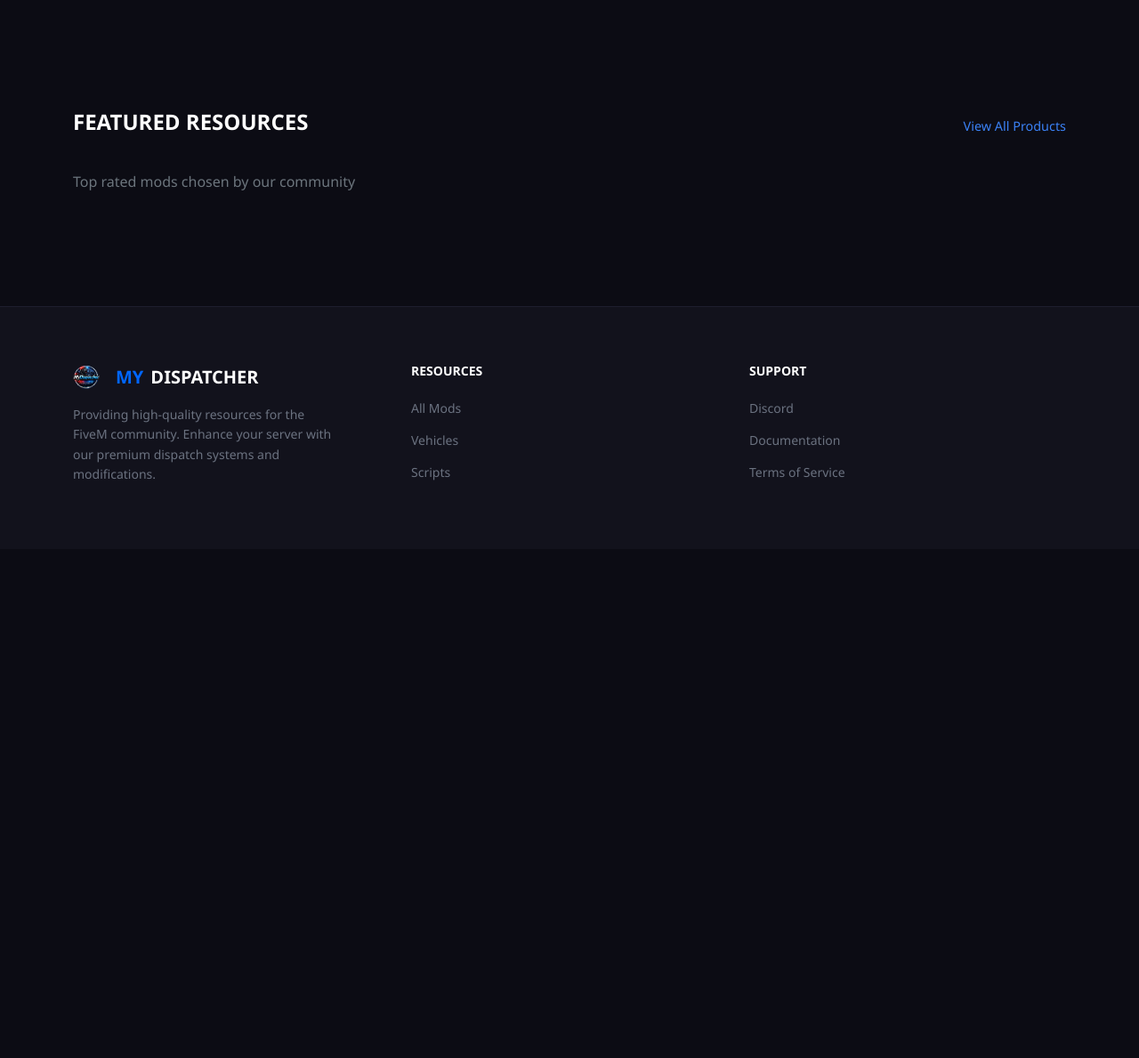
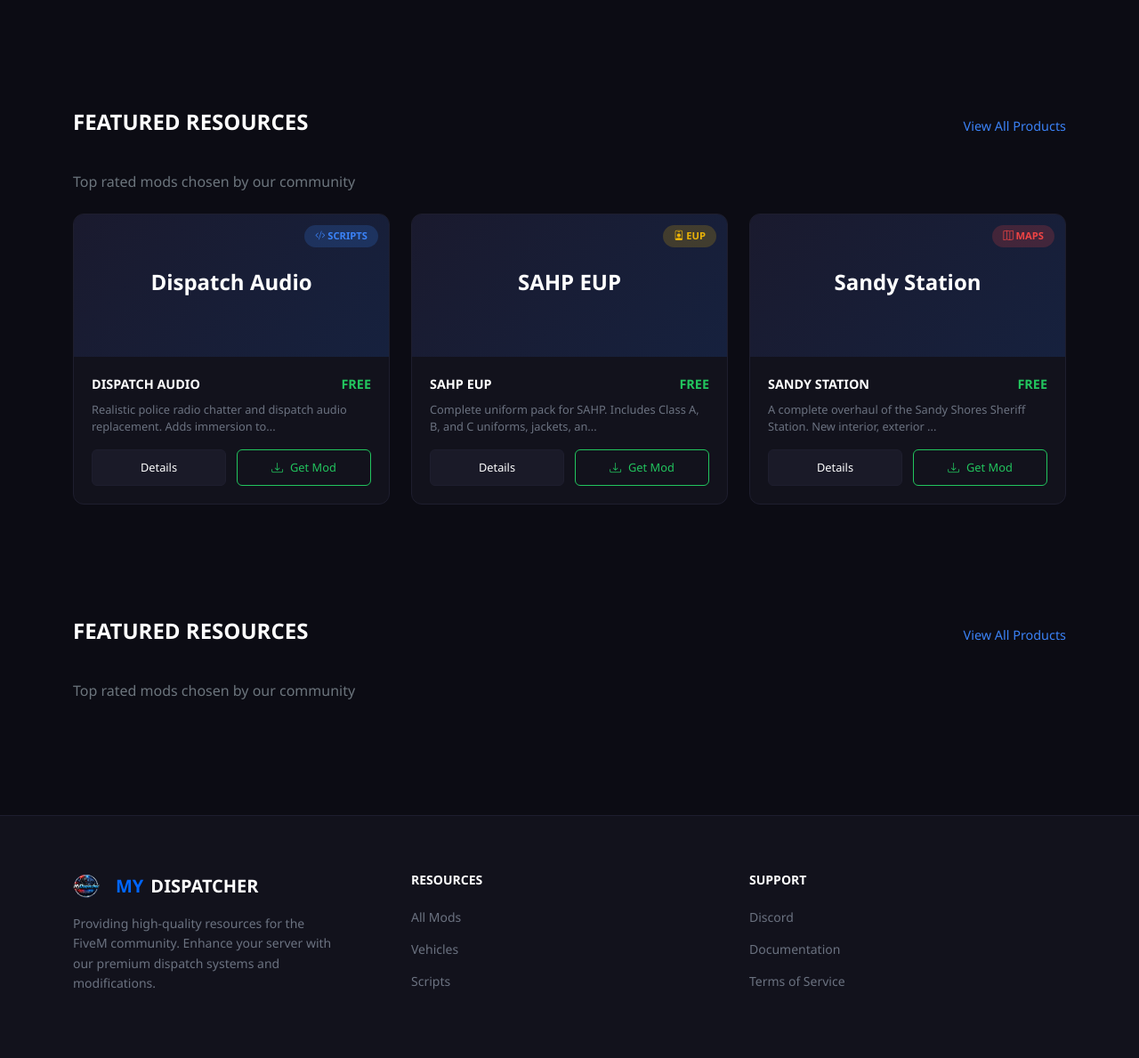
Before and after one commit to mydispatcher/HTML-CSS-JS-Static-14, a Flask app: page / in a window 1280 px wide. Shown: the part 910-2099 px from the top of the page at 89% size. Before the commit the page ends 1450 px from the top, so only its background shows below. Run offline with Flask 3, Linux system fonts and the light colour scheme.

Commit message:
Update website structure to integrate shop browsing and featured content sections
Modify templates/index.html to include new sections for featured mods and shop browsing, update stat counter IDs, and adjust the "Browse Shop" button functionality to use JavaScript for section display.

Replit-Commit-Author: Agent
Replit-Commit-Session-Id: 2e5dc667-7d2d-4ea1-bee2-7a1b9d557894
Replit-Commit-Checkpoint-Type: intermediate_checkpoint
Replit-Commit-Event-Id: 82cf634f-a6db-4d9a-ba97-b9bb18759204
Replit-Commit-Screenshot-Url: https://storage.googleapis.com/screenshot-production-us-central1/1b667ef4-44ef-415b-8cb1-04541bb89e4b/2e5dc667-7d2d-4ea1-bee2-7a1b9d557894/n2nmU2r
Replit-Helium-Checkpoint-Created: true

```diff
--- a/templates/index.html
+++ b/templates/index.html
@@ -577,7 +577,7 @@
                     The ultimate source for high-quality dispatch systems, EUP packs, and scripts for your FiveM server.
                 </p>
                 <div class="d-flex gap-3 justify-content-center mt-4">
-                    <a href="{{ url_for('browse') }}" class="btn btn-primary btn-lg">
+                    <a href="#" onclick="showSection('browse'); return false;" class="btn btn-primary btn-lg">
                         Browse Shop <i class="bi bi-chevron-right"></i>
                     </a>
                 </div>
@@ -592,7 +592,7 @@
                             <div class="stat-icon blue">
                                 <i class="bi bi-box-seam"></i>
                             </div>
-                            <div class="stat-number blue counter" id="stat-mods-count" data-target="{{ latest_mods|length if latest_mods else 0 }}">0</div>
+                            <div class="stat-number blue counter" id="stat-mods" data-target="{{ mods|length if mods else 0 }}">0</div>
                             <div class="text-secondary">Total Mods</div>
                         </div>
                     </div>
@@ -601,7 +601,7 @@
                             <div class="stat-icon red">
                                 <i class="bi bi-people"></i>
                             </div>
-                            <div class="stat-number red counter" data-target="{{ total_users if total_users else 0 }}">0</div>
+                            <div class="stat-number red counter" id="stat-users" data-target="{{ total_users if total_users else 0 }}">0</div>
                             <div class="text-secondary">Active Users</div>
                         </div>
                     </div>
@@ -610,13 +610,38 @@
                             <div class="stat-icon green">
                                 <i class="bi bi-download"></i>
                             </div>
-                            <div class="stat-number green counter" data-target="{% set total_dl = 0 %}{% for m in featured_mods %}{% set total_dl = total_dl + m.download_count %}{% endfor %}{{ total_dl }}">0</div>
+                            <div class="stat-number green counter" id="stat-downloads" data-target="{{ total_downloads if total_downloads else 0 }}">0</div>
                             <div class="text-secondary">Total Downloads</div>
                         </div>
                     </div>
                 </div>
             </div>
         </div>
+
+        <div class="featured-section" id="featured">
+            <div class="container">
+                <div class="section-header">
+                    <h2 class="section-title">Featured Resources</h2>
+                    <a href="#" onclick="showSection('browse'); return false;" class="view-all-link">View All Products</a>
+                </div>
+                <p class="text-secondary mb-4">Top rated mods chosen by our community</p>
+                <div class="row g-4" id="featured-mods"></div>
+            </div>
+        </div>
+    </section>
+
+    <!-- BROWSE SECTION -->
+    <section id="browse" class="app-section">
+        <div class="container" style="padding-top: 8rem !important;">
+            <div class="section-header">
+                <h1 class="section-title">Browse <span class="highlight">Mods</span></h1>
+                <div class="d-flex gap-3">
+                    <input type="text" id="search-input" class="form-control" placeholder="Search mods..." onkeyup="renderBrowse()" style="max-width: 300px;">
+                </div>
+            </div>
+            <div class="row g-4 mt-2" id="browse-list"></div>
+        </div>
+    </section>
 
     <script>
         document.addEventListener('DOMContentLoaded', () => {
@@ -998,12 +1023,17 @@
             const users = db.get('users');
             const totalDownloads = mods.reduce((sum, m) => sum + m.downloads, 0);
 
-            document.getElementById('stat-mods').textContent = mods.length;
-            document.getElementById('stat-users').textContent = users.length;
-            document.getElementById('stat-downloads').textContent = totalDownloads;
+            const modStat = document.getElementById('stat-mods');
+            const userStat = document.getElementById('stat-users');
+            const dlStat = document.getElementById('stat-downloads');
+
+            if (modStat) modStat.textContent = mods.length;
+            if (userStat) userStat.textContent = users.length;
+            if (dlStat) dlStat.textContent = totalDownloads;
 
             const featured = mods.slice(0, 3);
-            document.getElementById('featured-mods').innerHTML = featured.map(m => renderFeaturedCard(m)).join('');
+            const featuredList = document.getElementById('featured-mods');
+            if (featuredList) featuredList.innerHTML = featured.map(m => renderFeaturedCard(m)).join('');
         }
 
         function renderFeaturedCard(m) {
```
